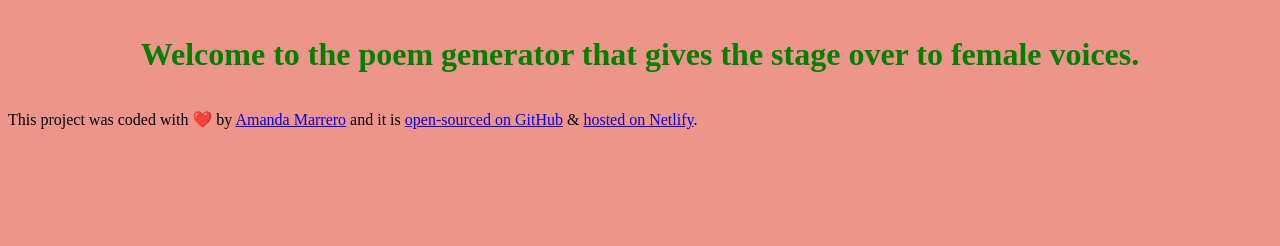
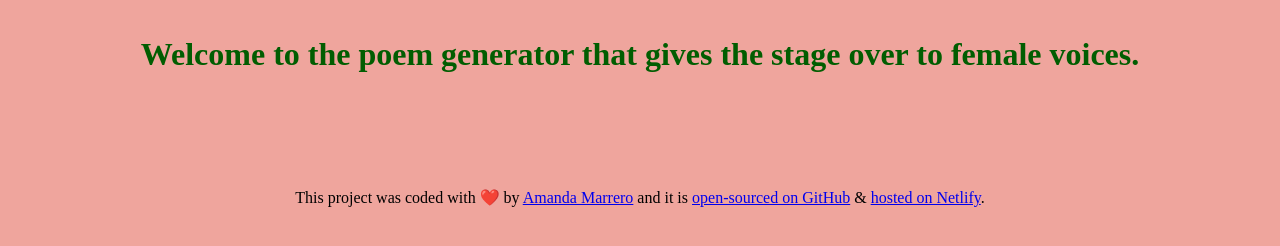
Before and after one commit to michAele13/her-verse-poem-generator, a plain HTML site: page index.html in a window 1280 px wide. Drawn offline with Linux system fonts and the light colour scheme.

Commit message:
Updated page style using css

```diff
--- a/src/style.css
+++ b/src/style.css
@@ -1,8 +1,15 @@
 body {
-    background-color: rgb(237, 149, 139);
+    background-color: rgb(239, 165, 157);
 }
 h1 {
     text-align: center;
-    color: green;
+    color: rgb(1, 93, 1);
     padding: 15px;
 }
+
+footer {
+    text-align: center;
+    margin-left: 160px;
+    margin-right: 160px;
+    margin-top: 100px;
+}
```
